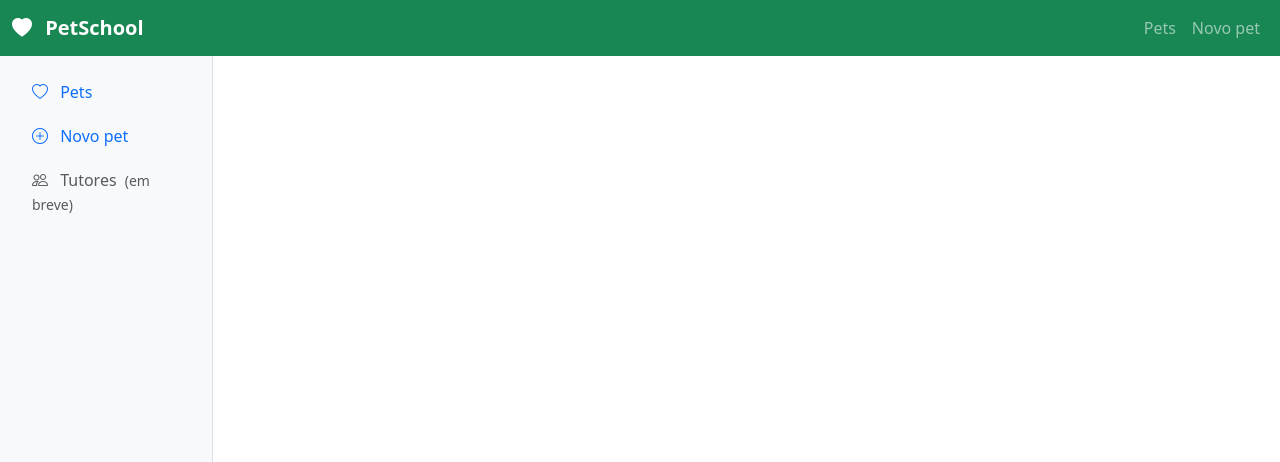
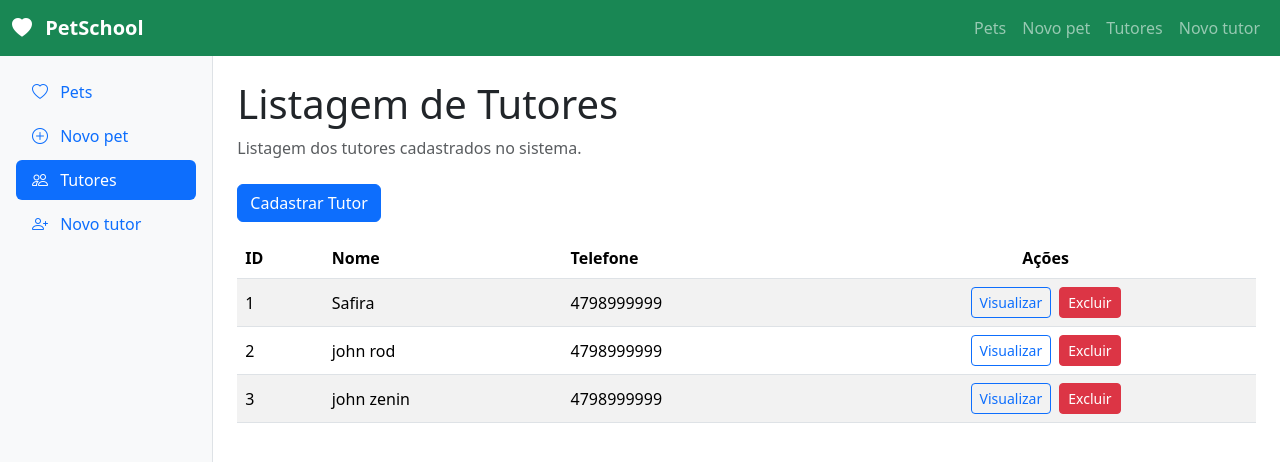
Before and after one commit to KevinRubensSantana/pet-site-devweb2, a Vue app: page /tutores in a window 1280 px wide. Shown: the top 462 px of the page. Built offline with nearby package versions, Linux system fonts and the light colour scheme; data requests are answered from the project's data file.

Commit message:
WWWWWWWWWWWWWWWW Commit

```diff
--- a/package.json
+++ b/package.json
@@ -11,7 +11,7 @@
     "lint:oxlint": "oxlint . --fix",
     "lint:eslint": "eslint . --fix --cache",
     "format": "prettier --write src/",
-    "api": "npx json-server db.jason"
+    "api": "npx json-server --watch db.json"
   },
   "dependencies": {
     "axios": "^1.20.0",
--- a/src/components/layout/AppNavbar.vue
+++ b/src/components/layout/AppNavbar.vue
@@ -46,6 +46,16 @@ import { RouterLink } from 'vue-router';
             to="/pets/novo"
             >Novo pet</RouterLink
           >
+          <RouterLink
+            class="nav-link"
+            to="/tutores"
+            >Tutores</RouterLink
+          >
+          <RouterLink
+            class="nav-link"
+            to="/tutores/novo"
+            >Novo tutor</RouterLink
+          >
         </div>
       </div>
     </div>
--- a/src/components/layout/AppSidebar.vue
+++ b/src/components/layout/AppSidebar.vue
@@ -29,16 +29,29 @@ import { RouterLink } from 'vue-router';
         Novo pet
       </RouterLink>
 
-      <span
-        class="nav-link text-body-secondary"
-        aria-disabled="true"
+      <RouterLink
+        class="nav-link"
+        active-class="active"
+        to="/tutores"
       >
         <i
           class="bi bi-people me-2"
           aria-hidden="true"
         ></i>
-        Tutores <small class="ms-1">(em breve)</small>
-      </span>
+        Tutores
+      </RouterLink>
+
+      <RouterLink
+        class="nav-link"
+        active-class="active"
+        to="/tutores/novo"
+      >
+        <i
+          class="bi bi-person-plus me-2"
+          aria-hidden="true"
+        ></i>
+        Novo tutor
+      </RouterLink>
     </div>
   </nav>
 </template>
--- a/src/router/index.js
+++ b/src/router/index.js
@@ -22,6 +22,21 @@ const router = createRouter({
       name: 'detalhes-pet',
       component: () => import('../views/PetDetailsView.vue'),
     },
+    {
+      path: '/tutores',
+      name: 'tutores',
+      component: () => import('../views/TutorView.vue'),
+    },
+    {
+      path: '/tutores/novo',
+      name: 'addTutor',
+      component: () => import('../views/addTutor.vue'),
+    },
+    {
+      path: '/tutores/:id',
+      name: 'detalhes-tutor',
+      component: () => import('../views/TutorDetailsView.vue'),
+    },
   ],
 });
 
--- /dev/null
+++ b/src/views/TutorDetailsView.vue
@@ -0,0 +1,49 @@
+<script setup>
+import { ref, watch } from 'vue';
+import { useRoute } from 'vue-router';
+import { RouterLink } from 'vue-router';
+
+const route = useRoute();
+const API_URL = 'http://localhost:3000';
+const tutor = ref({});
+
+async function carregarTutor() {
+  const idTutor = route.params.id;
+  const resposta = await fetch(`${API_URL}/tutores/${idTutor}`);
+  tutor.value = await resposta.json();
+}
+
+watch(
+  () => route.params.id,
+  () => {
+    carregarTutor();
+  },
+  { immediate: true },
+);
+</script>
+
+<template>
+  <div>
+    <header class="mb-4">
+      <h1 class="text-2xl font-bold">Detalhes do Tutor</h1>
+      <p class="text-body-secondary mb-0">Visualização do tutor selecionado.</p>
+    </header>
+
+    <div class="card shadow-sm">
+      <div class="card-body">
+        <p><strong>ID:</strong> {{ tutor.id }}</p>
+        <p><strong>Nome:</strong> {{ tutor.nome }}</p>
+        <p><strong>Telefone:</strong> {{ tutor.telefone }}</p>
+      </div>
+    </div>
+
+    <div class="mt-3">
+      <RouterLink
+        class="btn btn-secondary"
+        :to="{ name: 'tutores' }"
+      >
+        Voltar para a listagem
+      </RouterLink>
+    </div>
+  </div>
+</template>
--- /dev/null
+++ b/src/views/TutorView.vue
@@ -0,0 +1,89 @@
+<script setup>
+import { onMounted, ref } from 'vue';
+import { RouterLink } from 'vue-router';
+
+const API_URL = 'http://localhost:3000';
+const tutores = ref([]);
+
+async function carregarTutores() {
+  const resposta = await fetch(`${API_URL}/tutores`);
+  tutores.value = await resposta.json();
+}
+
+async function excluirTutor(id) {
+  const confirmarExclusao = window.confirm(
+    'Tem certeza que deseja excluir este tutor?',
+  );
+
+  if (!confirmarExclusao) {
+    return;
+  }
+
+  await fetch(`${API_URL}/tutores/${id}`, {
+    method: 'DELETE',
+  });
+
+  await carregarTutores();
+}
+
+onMounted(carregarTutores);
+</script>
+
+<template>
+  <div>
+    <header class="mb-4">
+      <h1 class="text-2xl font-bold">Listagem de Tutores</h1>
+      <p class="text-body-secondary mb-0">
+        Listagem dos tutores cadastrados no sistema.
+      </p>
+    </header>
+
+    <div class="d-flex justify-content-between align-items-center mb-3">
+      <RouterLink
+        class="btn btn-primary"
+        :to="{ name: 'addTutor' }"
+      >
+        Cadastrar Tutor
+      </RouterLink>
+    </div>
+
+    <table class="table table-striped table-hover align-middle">
+      <thead>
+        <tr>
+          <th>ID</th>
+          <th>Nome</th>
+          <th>Telefone</th>
+          <th class="text-center">Ações</th>
+        </tr>
+      </thead>
+
+      <tbody>
+        <tr
+          v-for="tutor in tutores"
+          :key="tutor.id"
+        >
+          <td>{{ tutor.id }}</td>
+          <td>{{ tutor.nome }}</td>
+          <td>{{ tutor.telefone }}</td>
+          <td class="text-center">
+            <div class="d-flex justify-content-center gap-2">
+              <RouterLink
+                class="btn btn-sm btn-outline-primary"
+                :to="`/tutores/${tutor.id}`"
+              >
+                Visualizar
+              </RouterLink>
+              <button
+                class="btn btn-sm btn-danger"
+                type="button"
+                @click="excluirTutor(tutor.id)"
+              >
+                Excluir
+              </button>
+            </div>
+          </td>
+        </tr>
+      </tbody>
+    </table>
+  </div>
+</template>
--- /dev/null
+++ b/src/views/addTutor.vue
@@ -0,0 +1,79 @@
+<script setup>
+import { ref } from 'vue';
+import { useRouter } from 'vue-router';
+
+const API_URL = 'http://localhost:3000';
+const router = useRouter();
+
+const novoTutor = ref({
+  nome: '',
+  telefone: '',
+});
+
+async function salvarTutor() {
+  await fetch(`${API_URL}/tutores`, {
+    method: 'POST',
+    headers: {
+      'Content-Type': 'application/json',
+    },
+    body: JSON.stringify(novoTutor.value),
+  });
+
+  router.push('/tutores');
+}
+</script>
+
+<template>
+  <div>
+    <header class="mb-4">
+      <h1 class="text-2xl font-bold">Cadastro de Tutor</h1>
+      <p class="text-body-secondary mb-0">Cadastre um novo tutor no sistema.</p>
+    </header>
+
+    <form
+      @submit.prevent="salvarTutor"
+      class="row g-3 mt-2"
+    >
+      <div class="col-md-6">
+        <label
+          for="nome"
+          class="form-label"
+          >Nome</label
+        >
+        <input
+          id="nome"
+          v-model="novoTutor.nome"
+          type="text"
+          class="form-control"
+          placeholder="Digite o nome do tutor"
+          required
+        />
+      </div>
+
+      <div class="col-md-6">
+        <label
+          for="telefone"
+          class="form-label"
+          >Telefone</label
+        >
+        <input
+          id="telefone"
+          v-model="novoTutor.telefone"
+          type="text"
+          class="form-control"
+          placeholder="Digite o telefone do tutor"
+          required
+        />
+      </div>
+
+      <div class="col-12">
+        <button
+          type="submit"
+          class="btn btn-primary"
+        >
+          Salvar
+        </button>
+      </div>
+    </form>
+  </div>
+</template>
```
